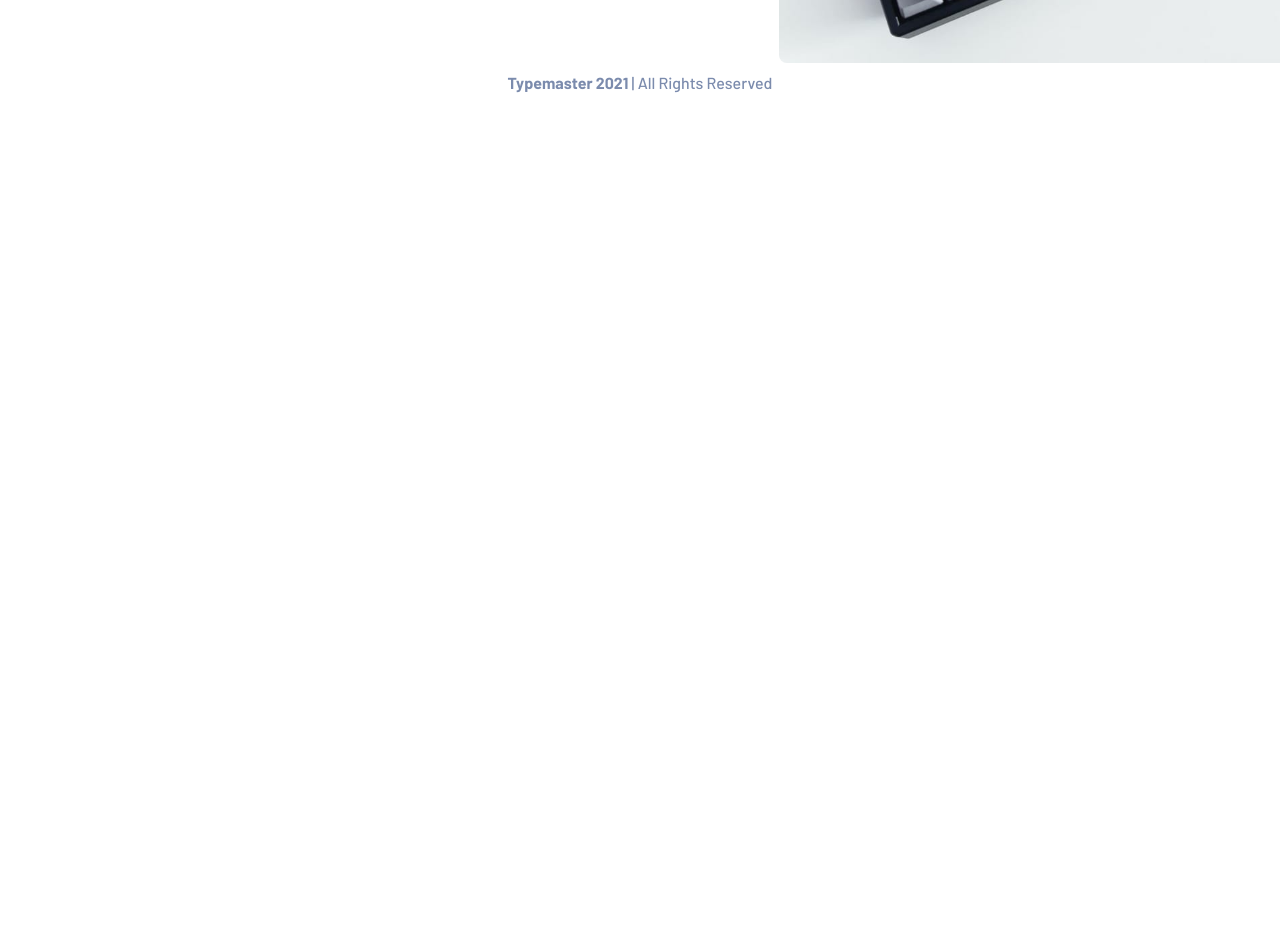
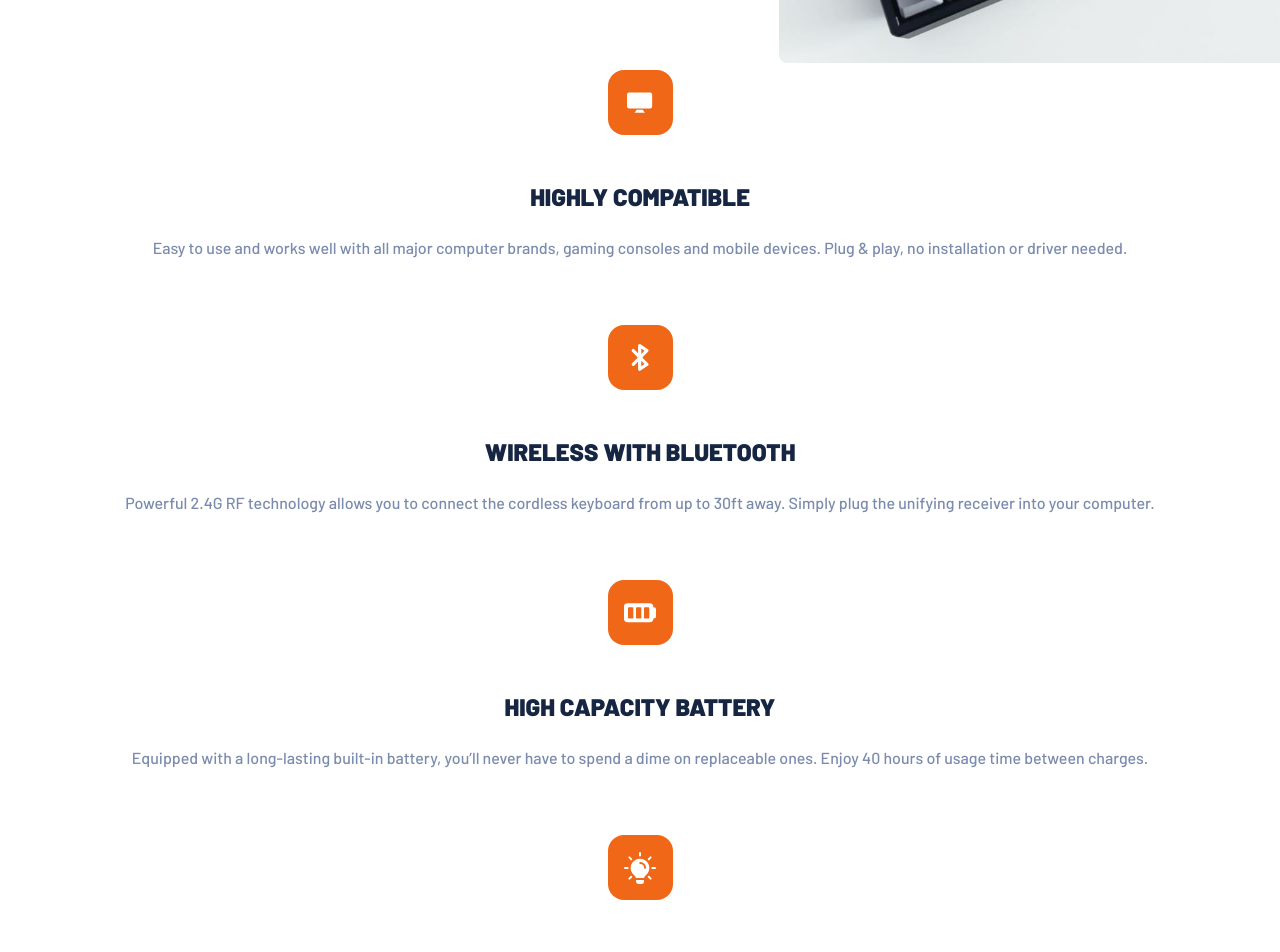
Before and after one commit to KingJosephI/typemaster-website, a React (Vite) app: page / in a window 1280 px wide. Shown: the part 540-1492 px from the top of the page. Before the commit the page ends 800 px from the top, so only its background shows below. Built offline with nearby package versions, Linux system fonts and the light colour scheme.

Commit message:
feat: add features cards' list

```diff
--- a/src/App.tsx
+++ b/src/App.tsx
@@ -1,7 +1,10 @@
 import "./app.scss";
 import logo from "./assets/shared/logo.svg";
 import heroImage from "./assets/mobile/image-keyboard.jpg";
-
+import computerIcon from "./assets/shared/icon-compatible.svg";
+import bluetoothIcon from "./assets/shared/icon-bluetooth.svg";
+import batteryIcon from "./assets/shared/icon-battery.svg";
+import lightIcon from "./assets/shared/icon-light.svg";
 function App() {
   return (
     <div className="app">
@@ -33,6 +36,125 @@ function App() {
             <img src={heroImage} alt="keyboard" />
           </picture>
         </section>
+        <section className="features">
+          <article className="card">
+            <div
+              style={{
+                background: "#F16718",
+                width: "65px",
+                height: "65px",
+                display: "flex",
+                alignItems: "center",
+                justifyContent: "center",
+                borderRadius: "16px",
+              }}
+            >
+              <img
+                src={computerIcon}
+                alt=""
+                className="card__image"
+                style={{
+                  width: "25.14px",
+                  height: "20.24px",
+                }}
+              />
+            </div>
+            <h2 className="card__title">HIGHLY COMPATIBLE</h2>
+            <p className="card__description">
+              Easy to use and works well with all major computer brands, gaming
+              consoles and mobile devices. Plug & play, no installation or
+              driver needed.
+            </p>
+          </article>
+          <article className="card">
+            <div
+              style={{
+                background: "#F16718",
+                width: "65px",
+                height: "65px",
+                display: "flex",
+                alignItems: "center",
+                justifyContent: "center",
+                borderRadius: "16px",
+              }}
+            >
+              <img
+                src={bluetoothIcon}
+                alt=""
+                className="card__image"
+                style={{
+                  width: "17.68px",
+                  height: "27.86px",
+                }}
+              />
+            </div>
+            <h2 className="card__title">WIRELESS WITH BLUETOOTH</h2>
+            <p className="card__description">
+              Powerful 2.4G RF technology allows you to connect the cordless
+              keyboard from up to 30ft away. Simply plug the unifying receiver
+              into your computer.
+            </p>
+          </article>
+          <article className="card">
+            <div
+              style={{
+                background: "#F16718",
+                width: "65px",
+                height: "65px",
+                display: "flex",
+                alignItems: "center",
+                justifyContent: "center",
+                borderRadius: "16px",
+              }}
+            >
+              <img
+                src={batteryIcon}
+                alt=""
+                className="card__image"
+                style={{
+                  width: "31.99px",
+                  height: "20px",
+                }}
+              />
+            </div>
+            <h2 className="card__title">HIGH CAPACITY BATTERY</h2>
+            <p className="card__description">
+              Equipped with a long-lasting built-in battery, you’ll never have
+              to spend a dime on replaceable ones. Enjoy 40 hours of usage time
+              between charges.
+            </p>
+          </article>
+          <article className="card">
+            <div
+              style={{
+                background: "#F16718",
+                width: "65px",
+                height: "65px",
+                display: "flex",
+                alignItems: "center",
+                justifyContent: "center",
+                borderRadius: "16px",
+              }}
+            >
+              <img
+                src={lightIcon}
+                alt=""
+                className="card__image"
+                style={{
+                  width: "32px",
+                  height: "32px",
+                }}
+              />
+            </div>
+
+            <h2 className="card__title">RGB BACKLIT MODES</h2>
+            <p className="card__description">
+              Choose from 4 backlight brightness levels and adjustable breathing
+              speed. Each key glows intensely in the dark and helps you type in
+              low light conditions.
+            </p>
+          </article>
+        </section>
       </main>
 
       <footer className="footer">
--- a/src/app.scss
+++ b/src/app.scss
@@ -75,10 +75,38 @@
 
 }
 
+.features {
+  text-align: center;
+  padding-inline: 24px ;
+
+  & > :not(:last-child) {
+    padding-bottom: 64px;
+  }
+}
+
+.card {
+  display: flex;
+  flex-direction: column;
+  align-items: center;
+  &__title {
+    font-size: 24px;
+    line-height: 28px;
+    font-weight: 900;
+    padding-block: 48px 24px;
+    color: #162542;
+  }
+
+  &__description {
+    font-weight: 500;
+    color: #7B8BAD;
+  }
+}
+
 
 .footer {
   text-align: center;
   font-weight: 500;
+  padding-top: 96px;
 
   &__title {
     font-weight: 700;
```
